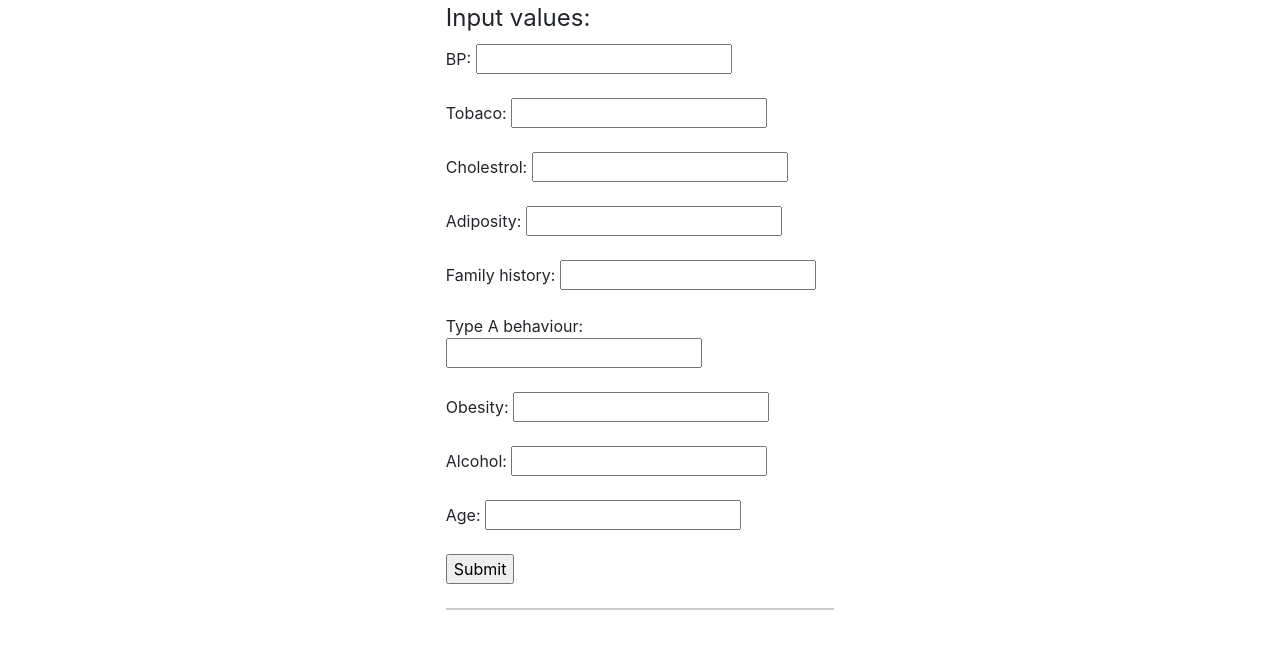
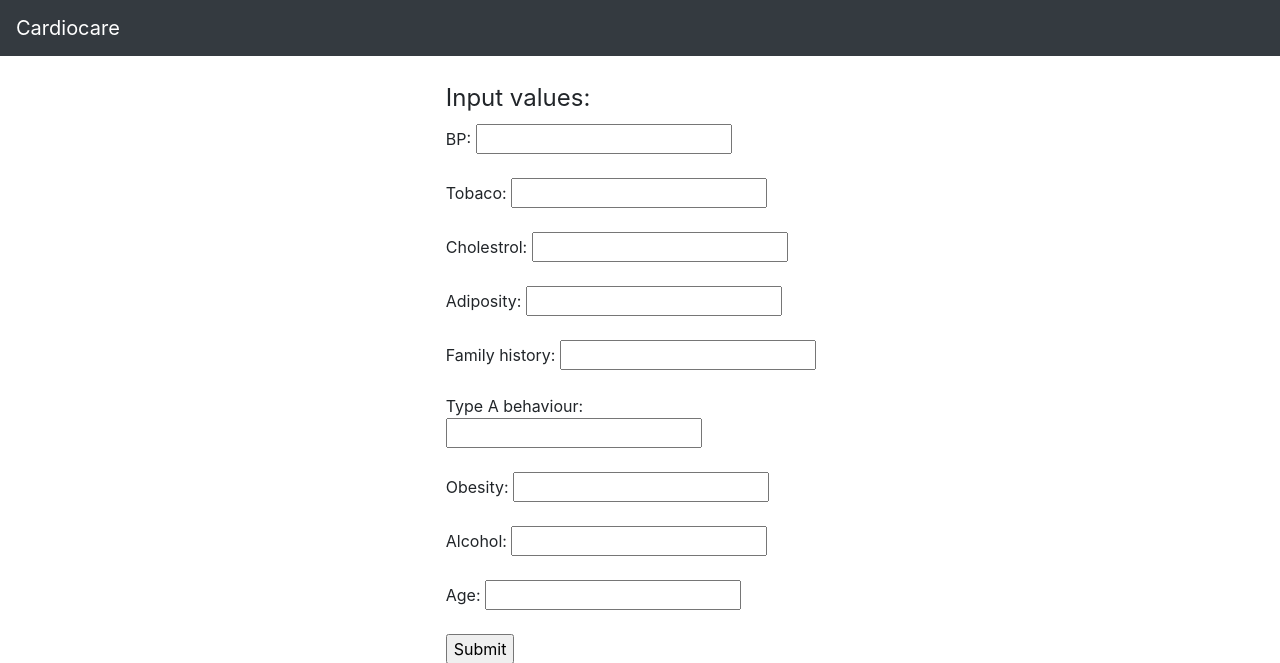
Before and after one commit to sanjeed5/cardiocare, a Flask app: page / in a window 1280 px wide. Shown: the top 663 px of the page. Run offline with Flask 2, Linux system fonts and the light colour scheme; parts of the project's set-up code (start-up, migrations or seed data) failed here and were passed over; some libraries are stand-ins or nearby versions.

Commit message:
added navbar

```diff
--- a/templates/main.html
+++ b/templates/main.html
@@ -19,6 +19,27 @@
     <link rel="stylesheet" href="https://stackpath.bootstrapcdn.com/bootstrap/4.3.1/css/bootstrap.min.css" integrity="sha384-ggOyR0iXCbMQv3Xipma34MD+dH/1fQ784/j6cY/iJTQUOhcWr7x9JvoRxT2MZw1T" crossorigin="anonymous">
 <title>CardioCare</title>
 </head>
+<nav class="navbar navbar-expand-md navbar-dark bg-dark mb-4">
+        <a class="navbar-brand" href="#">Cardiocare</a>
+        <button class="navbar-toggler" type="button" data-toggle="collapse" data-target="#navbarCollapse" aria-controls="navbarCollapse" aria-expanded="false" aria-label="Toggle navigation">
+          <span class="navbar-toggler-icon"></span>
+        </button>
+        <!-- <div class="collapse navbar-collapse" id="navbarCollapse">
+          <ul class="navbar-nav mr-auto">
+            <li class="nav-item active">
+              <a class="nav-link" href="#">Home <span class="sr-only">(current)</span></a>
+            </li>
+            <li class="nav-item">
+              <a class="nav-link" href="#">Link</a>
+            </li>
+            <li class="nav-item">
+              <a class="nav-link disabled" href="#" tabindex="-1" aria-disabled="true">Disabled</a>
+            </li>
+          </ul>
+          <button class="btn btn-outline-success my-2 my-sm-0" type="submit">Log In</button>
+          </form>
+        </div> -->
+      </nav>
 <div class="container">
     <form action="{{ url_for('main') }}" method="POST">
             <fieldset>
```
